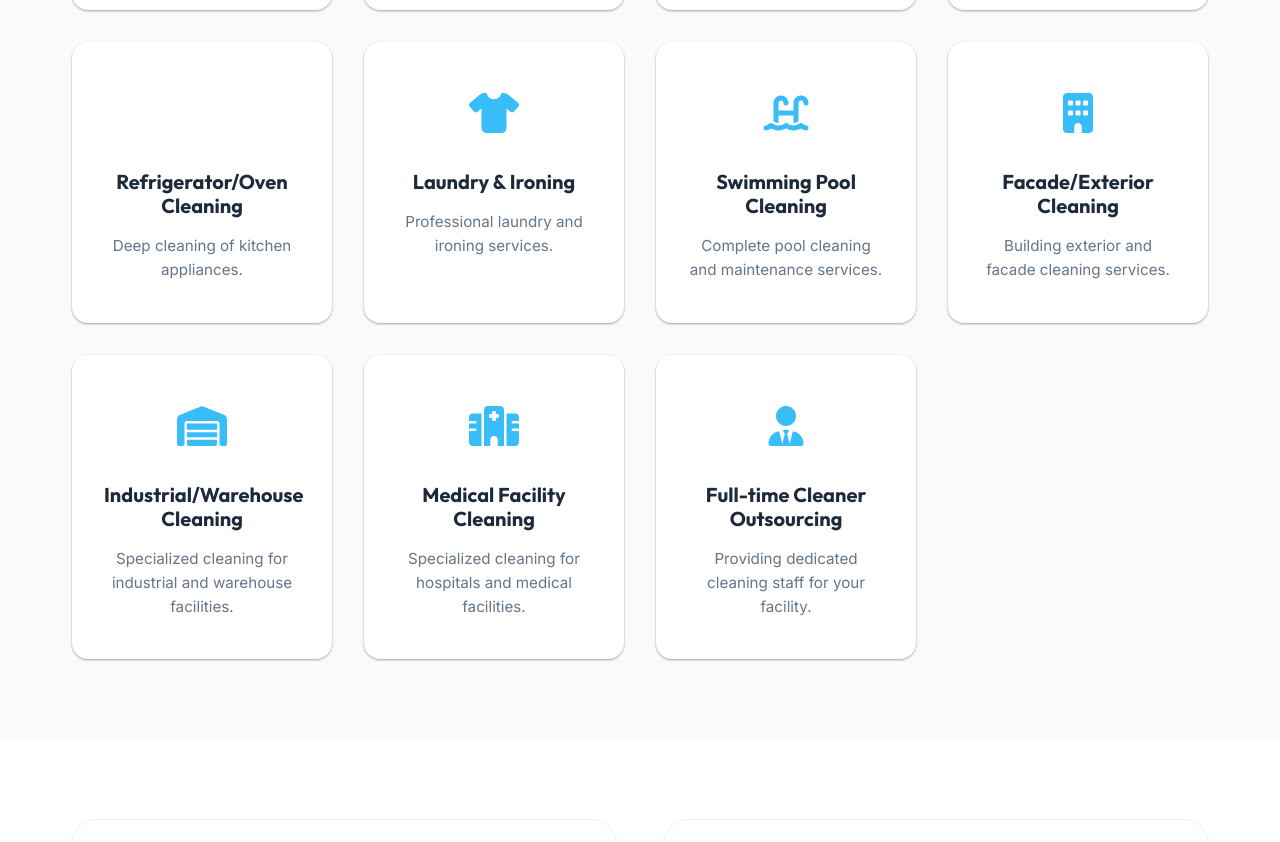
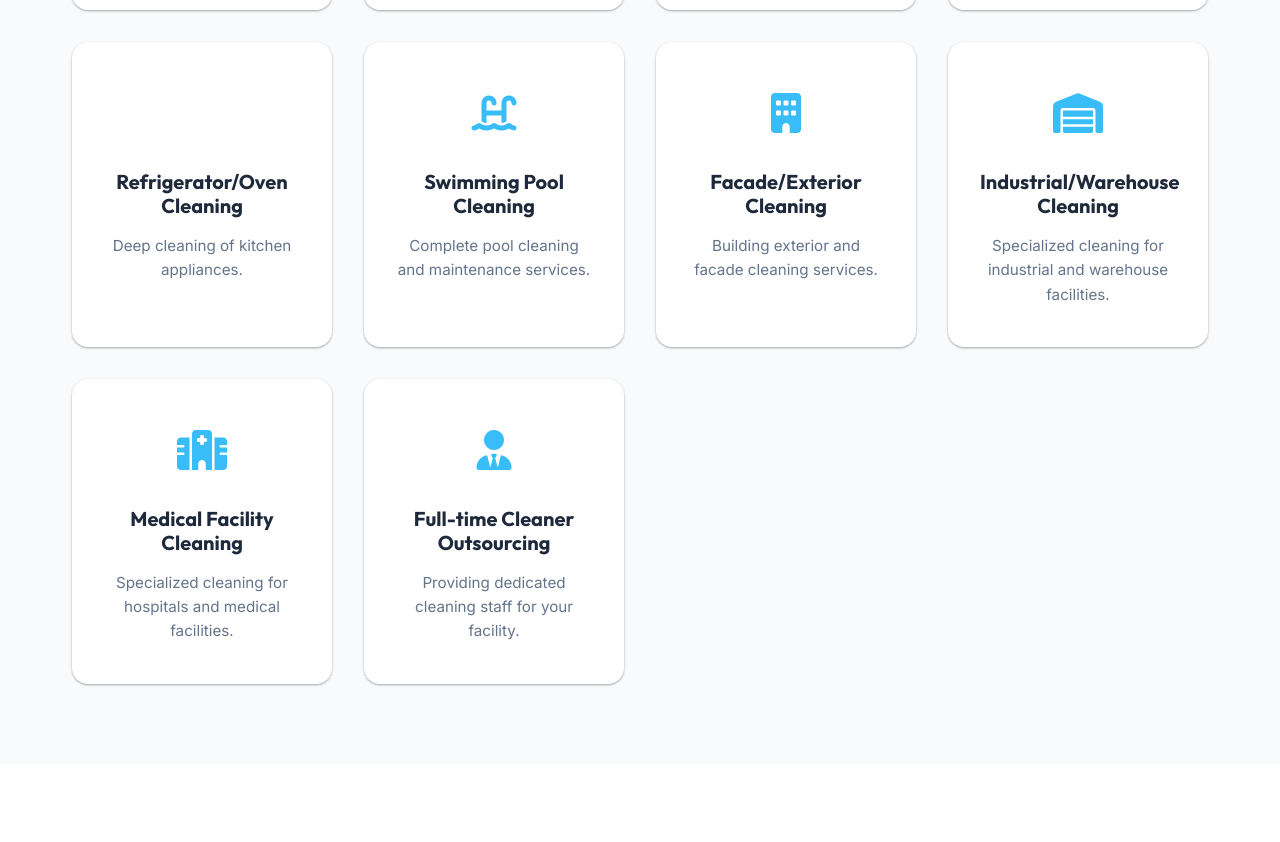
Before and after one commit to Jxt-ofoe/kleenitgh, a website built with Vite: page index.html in a window 1280 px wide. Shown: the part 2819-3661 px from the top of the page. Built offline with nearby package versions, Linux system fonts and the light colour scheme; some icons are missing.

Commit message:
removed the ironing and laundry

```diff
--- a/index.html
+++ b/index.html
@@ -165,11 +165,6 @@
           <div class="service-icon"><i class="fa-solid fa-temperature-frigid"></i></div>
           <h3>Refrigerator/Oven Cleaning</h3>
           <p>Deep cleaning of kitchen appliances.</p>
-        </div>
-        <div class="service-card scroll-reveal delay-2">
-          <div class="service-icon"><i class="fa-solid fa-shirt"></i></div>
-          <h3>Laundry & Ironing</h3>
-          <p>Professional laundry and ironing services.</p>
         </div>
         <div class="service-card scroll-reveal delay-3">
           <div class="service-icon"><i class="fa-solid fa-swimming-pool"></i></div>
```
